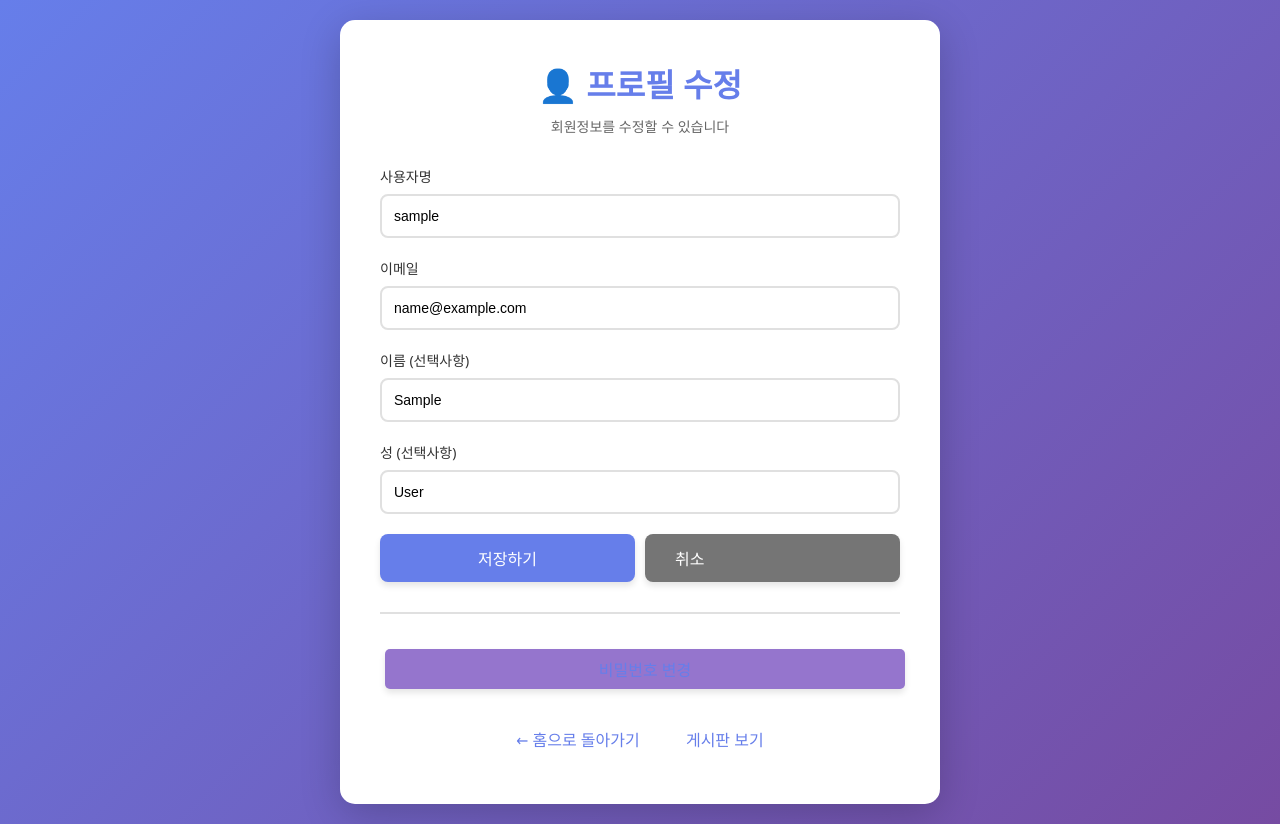
After one commit to ywhcho/my-website, a Django app: page /profile/edit/ in a window 1280 px wide. The commit adds this page. Run offline with Django 4.2, Linux system fonts and the light colour scheme; the visitor is signed in with stand-in values (Sample User, id 1).

Commit message:
Add profile editing and password change features
Co-authored-by: ywhcho <168239968+ywhcho@users.noreply.github.com>

```diff
--- a/accounts/forms.py
+++ b/accounts/forms.py
@@ -1,5 +1,5 @@
 from django import forms
-from django.contrib.auth.forms import UserCreationForm
+from django.contrib.auth.forms import UserCreationForm, PasswordChangeForm
 from django.contrib.auth.models import User
 
 
@@ -32,3 +32,79 @@ class RegisterForm(UserCreationForm):
             'class': 'form-control',
             'placeholder': '비밀번호 확인'
         })
+
+
+class UserProfileForm(forms.ModelForm):
+    """사용자 프로필 수정 폼"""
+    email = forms.EmailField(
+        required=True,
+        widget=forms.EmailInput(attrs={
+            'class': 'form-control',
+            'placeholder': '이메일'
+        })
+    )
+    first_name = forms.CharField(
+        required=False,
+        max_length=150,
+        widget=forms.TextInput(attrs={
+            'class': 'form-control',
+            'placeholder': '이름'
+        })
+    )
+    last_name = forms.CharField(
+        required=False,
+        max_length=150,
+        widget=forms.TextInput(attrs={
+            'class': 'form-control',
+            'placeholder': '성'
+        })
+    )
+
+    class Meta:
+        model = User
+        fields = ['username', 'email', 'first_name', 'last_name']
+        widgets = {
+            'username': forms.TextInput(attrs={
+                'class': 'form-control',
+                'placeholder': '사용자명'
+            }),
+        }
+
+    def clean_email(self):
+        """이메일 중복 체크"""
+        email = self.cleaned_data.get('email')
+        if User.objects.exclude(pk=self.instance.pk).filter(email=email).exists():
+            raise forms.ValidationError('이미 사용 중인 이메일입니다.')
+        return email
+
+    def clean_username(self):
+        """사용자명 중복 체크"""
+        username = self.cleaned_data.get('username')
+        if User.objects.exclude(pk=self.instance.pk).filter(username=username).exists():
+            raise forms.ValidationError('이미 사용 중인 사용자명입니다.')
+        return username
+
+
+class CustomPasswordChangeForm(PasswordChangeForm):
+    """비밀번호 변경 폼"""
+    old_password = forms.CharField(
+        label='현재 비밀번호',
+        widget=forms.PasswordInput(attrs={
+            'class': 'form-control',
+            'placeholder': '현재 비밀번호'
+        })
+    )
+    new_password1 = forms.CharField(
+        label='새 비밀번호',
+        widget=forms.PasswordInput(attrs={
+            'class': 'form-control',
+            'placeholder': '새 비밀번호'
+        })
+    )
+    new_password2 = forms.CharField(
+        label='새 비밀번호 확인',
+        widget=forms.PasswordInput(attrs={
+            'class': 'form-control',
+            'placeholder': '새 비밀번호 확인'
+        })
+    )
--- a/accounts/templates/accounts/home.html
+++ b/accounts/templates/accounts/home.html
@@ -148,6 +148,7 @@
 
             {% if user.is_authenticated %}
                 <br>
+                <a href="{% url 'accounts:profile_edit' %}" class="btn btn-primary">내 정보 수정</a>
                 <a href="{% url 'accounts:logout' %}" class="btn btn-secondary">로그아웃</a>
             {% else %}
                 <br>
--- /dev/null
+++ b/accounts/templates/accounts/profile_edit.html
@@ -0,0 +1,251 @@
+<!DOCTYPE html>
+<html lang="ko">
+<head>
+    <meta charset="UTF-8">
+    <meta name="viewport" content="width=device-width, initial-scale=1.0">
+    <title>프로필 수정</title>
+    <style>
+        * {
+            margin: 0;
+            padding: 0;
+            box-sizing: border-box;
+        }
+        body {
+            font-family: 'Segoe UI', Tahoma, Geneva, Verdana, sans-serif;
+            background: linear-gradient(135deg, #667eea 0%, #764ba2 100%);
+            min-height: 100vh;
+            display: flex;
+            justify-content: center;
+            align-items: center;
+            padding: 20px;
+        }
+        .container {
+            max-width: 600px;
+            width: 100%;
+            background: white;
+            padding: 40px;
+            border-radius: 15px;
+            box-shadow: 0 10px 40px rgba(0,0,0,0.2);
+        }
+        h1 {
+            color: #667eea;
+            margin-bottom: 10px;
+            font-size: 32px;
+            text-align: center;
+        }
+        .subtitle {
+            text-align: center;
+            color: #666;
+            margin-bottom: 30px;
+            font-size: 14px;
+        }
+        .form-group {
+            margin-bottom: 20px;
+        }
+        label {
+            display: block;
+            margin-bottom: 8px;
+            color: #333;
+            font-weight: 500;
+            font-size: 14px;
+        }
+        .form-control {
+            width: 100%;
+            padding: 12px;
+            border: 2px solid #e0e0e0;
+            border-radius: 8px;
+            font-size: 14px;
+            transition: border-color 0.3s;
+        }
+        .form-control:focus {
+            outline: none;
+            border-color: #667eea;
+        }
+        .errorlist {
+            list-style: none;
+            padding: 0;
+            margin: 5px 0 0 0;
+        }
+        .errorlist li {
+            color: #d32f2f;
+            font-size: 13px;
+        }
+        .btn {
+            display: inline-block;
+            padding: 12px 30px;
+            background-color: #667eea;
+            color: white;
+            text-decoration: none;
+            border: none;
+            border-radius: 8px;
+            font-size: 16px;
+            cursor: pointer;
+            transition: all 0.3s;
+            box-shadow: 0 4px 6px rgba(0,0,0,0.1);
+            width: 100%;
+            margin-bottom: 10px;
+        }
+        .btn:hover {
+            background-color: #5568d3;
+            transform: translateY(-2px);
+            box-shadow: 0 6px 12px rgba(0,0,0,0.15);
+        }
+        .btn-secondary {
+            background-color: #9575cd;
+        }
+        .btn-secondary:hover {
+            background-color: #7e57c2;
+        }
+        .btn-cancel {
+            background-color: #757575;
+        }
+        .btn-cancel:hover {
+            background-color: #616161;
+        }
+        .btn-danger {
+            background-color: #f44336;
+        }
+        .btn-danger:hover {
+            background-color: #d32f2f;
+        }
+        .messages {
+            margin-bottom: 20px;
+        }
+        .message {
+            padding: 12px;
+            border-radius: 8px;
+            margin-bottom: 10px;
+        }
+        .message.success {
+            background-color: #d4edda;
+            color: #155724;
+            border: 1px solid #c3e6cb;
+        }
+        .message.error {
+            background-color: #f8d7da;
+            color: #721c24;
+            border: 1px solid #f5c6cb;
+        }
+        .button-group {
+            display: flex;
+            gap: 10px;
+            margin-top: 20px;
+        }
+        .button-group .btn {
+            flex: 1;
+            width: auto;
+            margin-bottom: 0;
+        }
+        .help-text {
+            font-size: 12px;
+            color: #666;
+            margin-top: 5px;
+        }
+        .divider {
+            margin: 30px 0;
+            border: none;
+            border-top: 2px solid #e0e0e0;
+        }
+        .section-links {
+            text-align: center;
+            margin-top: 20px;
+        }
+        .section-links a {
+            color: #667eea;
+            text-decoration: none;
+            display: inline-block;
+            padding: 8px 16px;
+            margin: 5px;
+            border-radius: 5px;
+            transition: background-color 0.3s;
+        }
+        .section-links a:hover {
+            background-color: #f5f5f5;
+        }
+    </style>
+</head>
+<body>
+    <div class="container">
+        <h1>👤 프로필 수정</h1>
+        <p class="subtitle">회원정보를 수정할 수 있습니다</p>
+
+        {% if messages %}
+        <div class="messages">
+            {% for message in messages %}
+            <div class="message {{ message.tags }}">
+                {{ message }}
+            </div>
+            {% endfor %}
+        </div>
+        {% endif %}
+
+        <form method="post">
+            {% csrf_token %}
+
+            <div class="form-group">
+                <label for="{{ form.username.id_for_label }}">사용자명</label>
+                {{ form.username }}
+                {% if form.username.errors %}
+                    <ul class="errorlist">
+                        {% for error in form.username.errors %}
+                        <li>{{ error }}</li>
+                        {% endfor %}
+                    </ul>
+                {% endif %}
+            </div>
+
+            <div class="form-group">
+                <label for="{{ form.email.id_for_label }}">이메일</label>
+                {{ form.email }}
+                {% if form.email.errors %}
+                    <ul class="errorlist">
+                        {% for error in form.email.errors %}
+                        <li>{{ error }}</li>
+                        {% endfor %}
+                    </ul>
+                {% endif %}
+            </div>
+
+            <div class="form-group">
+                <label for="{{ form.first_name.id_for_label }}">이름 (선택사항)</label>
+                {{ form.first_name }}
+                {% if form.first_name.errors %}
+                    <ul class="errorlist">
+                        {% for error in form.first_name.errors %}
+                        <li>{{ error }}</li>
+                        {% endfor %}
+                    </ul>
+                {% endif %}
+            </div>
+
+            <div class="form-group">
+                <label for="{{ form.last_name.id_for_label }}">성 (선택사항)</label>
+                {{ form.last_name }}
+                {% if form.last_name.errors %}
+                    <ul class="errorlist">
+                        {% for error in form.last_name.errors %}
+                        <li>{{ error }}</li>
+                        {% endfor %}
+                    </ul>
+                {% endif %}
+            </div>
+
+            <div class="button-group">
+                <button type="submit" class="btn">저장하기</button>
+                <a href="{% url 'accounts:home' %}" class="btn btn-cancel">취소</a>
+            </div>
+        </form>
+
+        <hr class="divider">
+
+        <div class="section-links">
+            <a href="{% url 'accounts:password_change' %}" class="btn btn-secondary">비밀번호 변경</a>
+        </div>
+
+        <div class="section-links">
+            <a href="{% url 'accounts:home' %}">← 홈으로 돌아가기</a>
+            <a href="{% url 'board:list' %}">게시판 보기</a>
+        </div>
+    </div>
+</body>
+</html>
--- a/accounts/urls.py
+++ b/accounts/urls.py
@@ -8,4 +8,6 @@ urlpatterns = [
     path('register/', views.register, name='register'),
     path('login/', views.user_login, name='login'),
     path('logout/', views.user_logout, name='logout'),
+    path('profile/edit/', views.profile_edit, name='profile_edit'),
+    path('password/change/', views.password_change, name='password_change'),
 ]
--- a/accounts/views.py
+++ b/accounts/views.py
@@ -1,8 +1,9 @@
 from django.shortcuts import render, redirect
-from django.contrib.auth import login, logout, authenticate
+from django.contrib.auth import login, logout, authenticate, update_session_auth_hash
 from django.contrib.auth.forms import AuthenticationForm
+from django.contrib.auth.decorators import login_required
 from django.contrib import messages
-from .forms import RegisterForm
+from .forms import RegisterForm, UserProfileForm, CustomPasswordChangeForm
 
 
 def home(request):
@@ -46,3 +47,33 @@ def user_logout(request):
     logout(request)
     messages.success(request, '로그아웃되었습니다.')
     return redirect('accounts:home')
+
+
+@login_required
+def profile_edit(request):
+    """프로필 수정"""
+    if request.method == 'POST':
+        form = UserProfileForm(request.POST, instance=request.user)
+        if form.is_valid():
+            form.save()
+            messages.success(request, '프로필이 성공적으로 수정되었습니다.')
+            return redirect('accounts:profile_edit')
+    else:
+        form = UserProfileForm(instance=request.user)
+    return render(request, 'accounts/profile_edit.html', {'form': form})
+
+
+@login_required
+def password_change(request):
+    """비밀번호 변경"""
+    if request.method == 'POST':
+        form = CustomPasswordChangeForm(request.user, request.POST)
+        if form.is_valid():
+            user = form.save()
+            # 비밀번호 변경 후 세션 유지
+            update_session_auth_hash(request, user)
+            messages.success(request, '비밀번호가 성공적으로 변경되었습니다.')
+            return redirect('accounts:profile_edit')
+    else:
+        form = CustomPasswordChangeForm(request.user)
+    return render(request, 'accounts/password_change.html', {'form': form})
```
Also changed, not shown: accounts/templates/accounts/password_change.html (added, +245 -0 lines).
